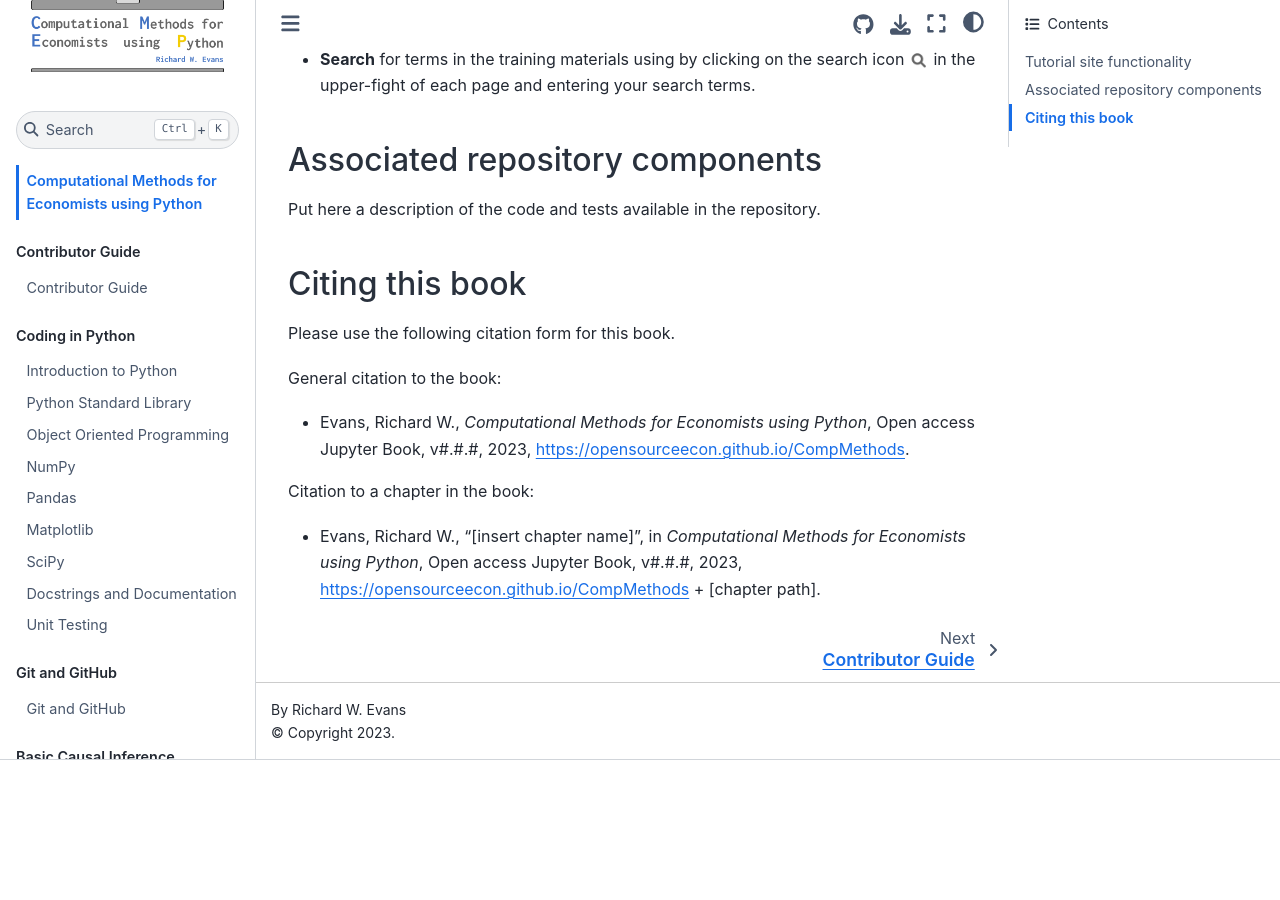
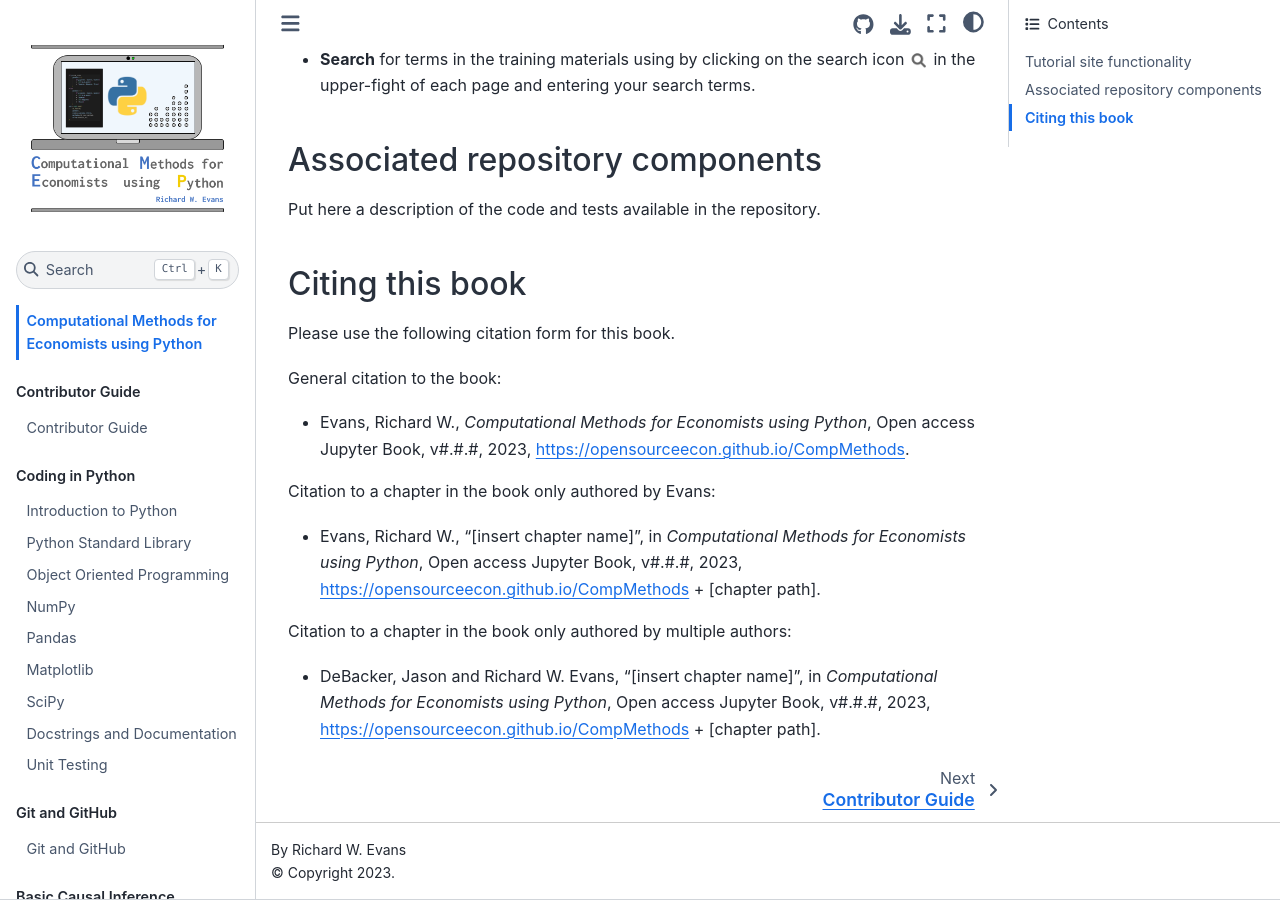
Before and after one commit to OpenSourceEcon/CompMethods, a Jupyter Book: the page built from docs/book/index.md, in a window 1280 px wide and 900 px high, scrolled down 1590 px. Built offline with Jupyter Book 1.0.4 settings and Sphinx 7.4.7 and the Sphinx Book theme 1.1.4, drawn with Linux system fonts in a browser that asks for light colours; comment, search, counter and statistics services are not loaded; before the commit the page ends 2350 px from its top, so only the background shows below that.

Commit message:
Updated citations on main page index.md

```diff
--- a/docs/book/index.md
+++ b/docs/book/index.md
@@ -38,5 +38,8 @@
 General citation to the book:
 * Evans, Richard W., *Computational Methods for Economists using Python*, Open access Jupyter Book, v#.#.#, 2023, https://opensourceecon.github.io/CompMethods.
 
-Citation to a chapter in the book:
+Citation to a chapter in the book only authored by Evans:
 * Evans, Richard W., "[insert chapter name]", in *Computational Methods for Economists using Python*, Open access Jupyter Book, v#.#.#, 2023, https://opensourceecon.github.io/CompMethods + [chapter path].
+
+Citation to a chapter in the book only authored by multiple authors:
+* DeBacker, Jason and Richard W. Evans, "[insert chapter name]", in *Computational Methods for Economists using Python*, Open access Jupyter Book, v#.#.#, 2023, https://opensourceecon.github.io/CompMethods + [chapter path].
```
